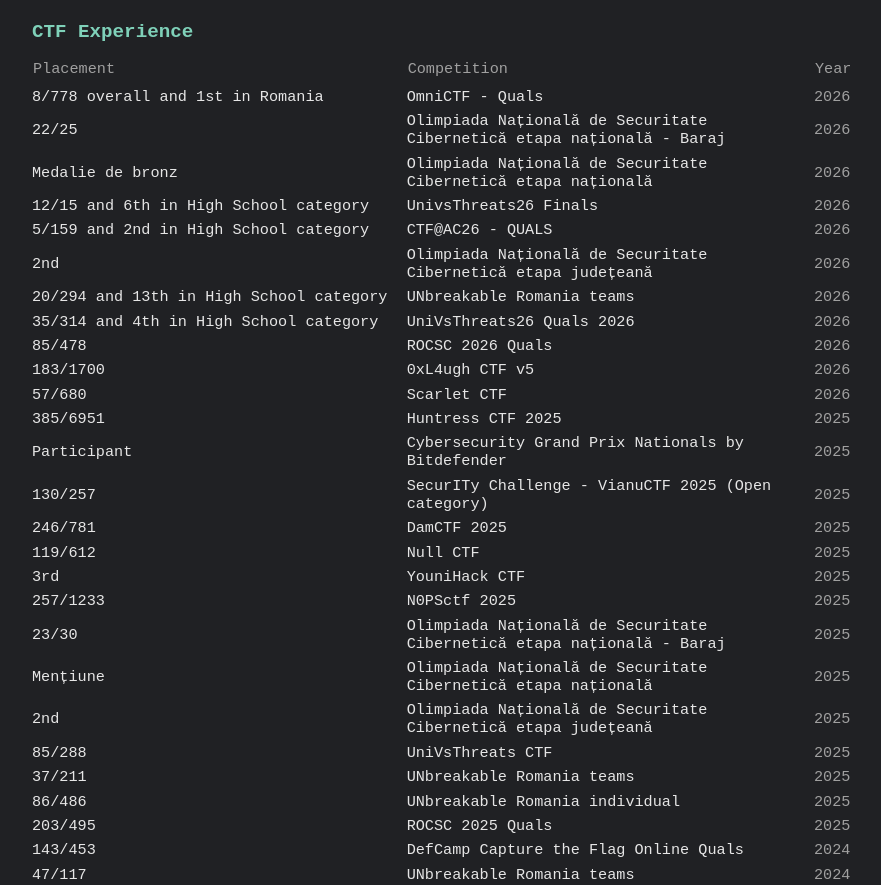
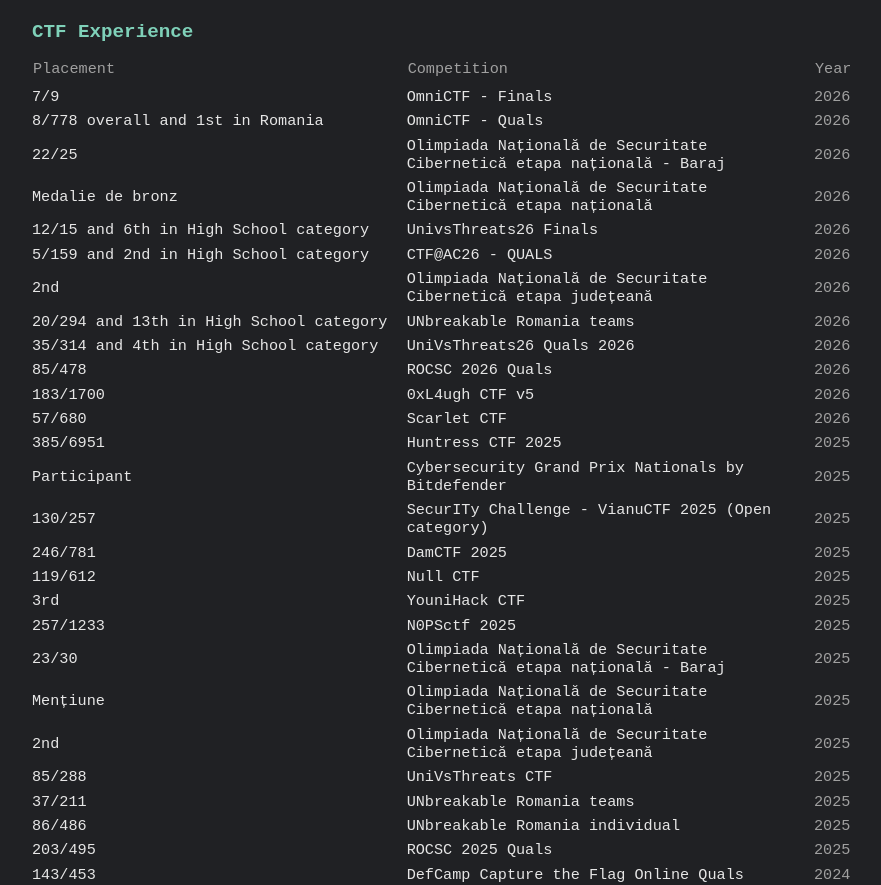
Before and after one commit to Green-Round-Circle/Green-Round-Circle.github.io, a plain HTML site: page index.html in a window 1280 px wide. Shown: the part 1367-2252 px from the top of the page, without its empty margins (182-1063 px from the left). Drawn offline with Linux system fonts and the light colour scheme.

Commit message:
Update index.html

```diff
--- a/index.html
+++ b/index.html
@@ -323,6 +323,11 @@
         </thead>
         <tbody>
 			<tr>
+                <td class="placement">7/9</td>
+                <td>OmniCTF - Finals</td></td>
+                <td class="year">2026</td>
+            </tr>
+			<tr>
                 <td class="placement">8/778 overall and 1st in Romania</td>
                 <td>OmniCTF - Quals</td></td>
                 <td class="year">2026</td>
```
